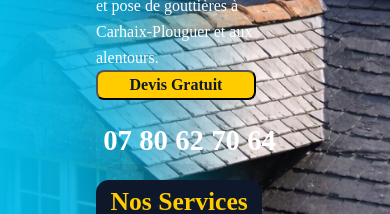
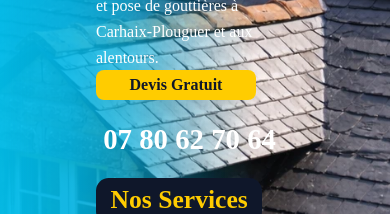
Before and after one commit to Charlirussell/Avenir-Toiture-Ouest, a React (Vite) app: page / in a window 390 px wide. Shown: the part 461-675 px from the top of the page. Built offline with nearby package versions, Linux system fonts and the light colour scheme.

Commit message:
Changed button for phone to just an a to avoid empty a inside a button

```diff
--- a/src/components/Home/Home.jsx
+++ b/src/components/Home/Home.jsx
@@ -10,8 +10,8 @@ const Home = () => {
                 <h1 className='header'>Votre couvreur en Bretagne</h1>
                 <p className='header-paragraph'><span>Avenir Toiture Ouest</span> - Artisan couvreur à votre service pour tous vos travaux de toiture : réparation, zinguerie, entretien et pose de gouttières à Carhaix-Plouguer et aux alentours.</p>
             <div className='home-buttons'>
-                <button className='small-button'>Devis Gratuit</button>
-                <button className='phone'><a href='tel:0780627064'></a>07 80 62 70 64</button>
+                <button className='quote-button'>Devis Gratuit</button>
+                <a className="phone-button" href="tel:0780627064">07 80 62 70 64</a>
                 <button className='services'>Nos Services</button>
             </div>
             </div>
--- a/src/styles/index.scss
+++ b/src/styles/index.scss
@@ -101,6 +101,7 @@ h6 {
 
   padding: 0em 0.8em 0em 0.8em;
   border-radius: 0.5em;
+  border-color: v.$button-secondary-bg;
 
   background-color: v.$button-primary-bg;
   color: v.$button-primary-text;
@@ -115,7 +116,7 @@ h6 {
 }
 
 
-.phone {
+.phone-button {
   display: inline-flex;
   align-items: center;
   justify-content: center;
@@ -127,7 +128,7 @@ h6 {
   background-color: v.$button-secondary-bg;
   color:v.$button-secondary-text;
 
-  box-shadow: v.$shadow-soft;
+  text-shadow: v.$shadow-soft;
   transition: background-color 0.25s ease, transform 0.25s ease;
 
     &:hover {
```
